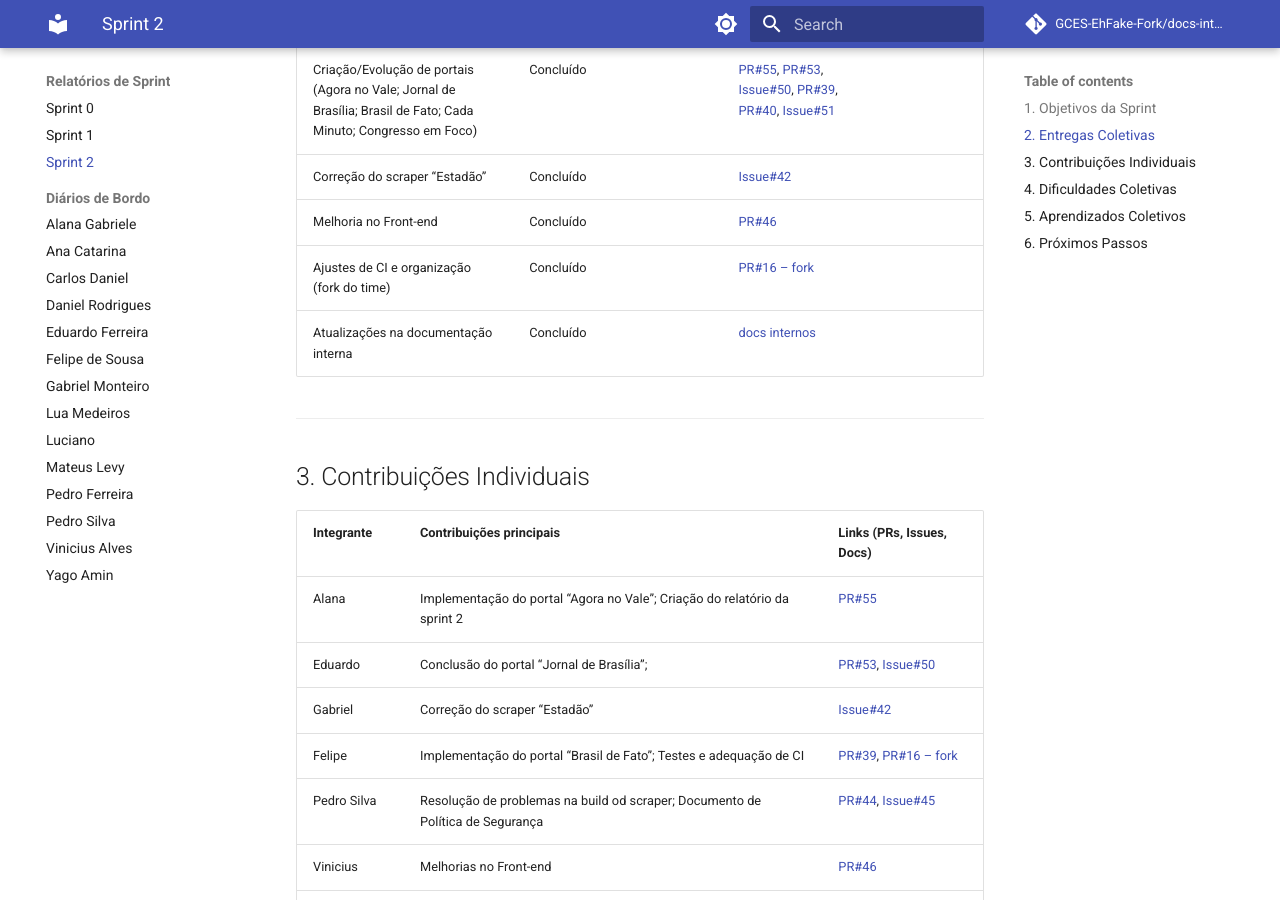
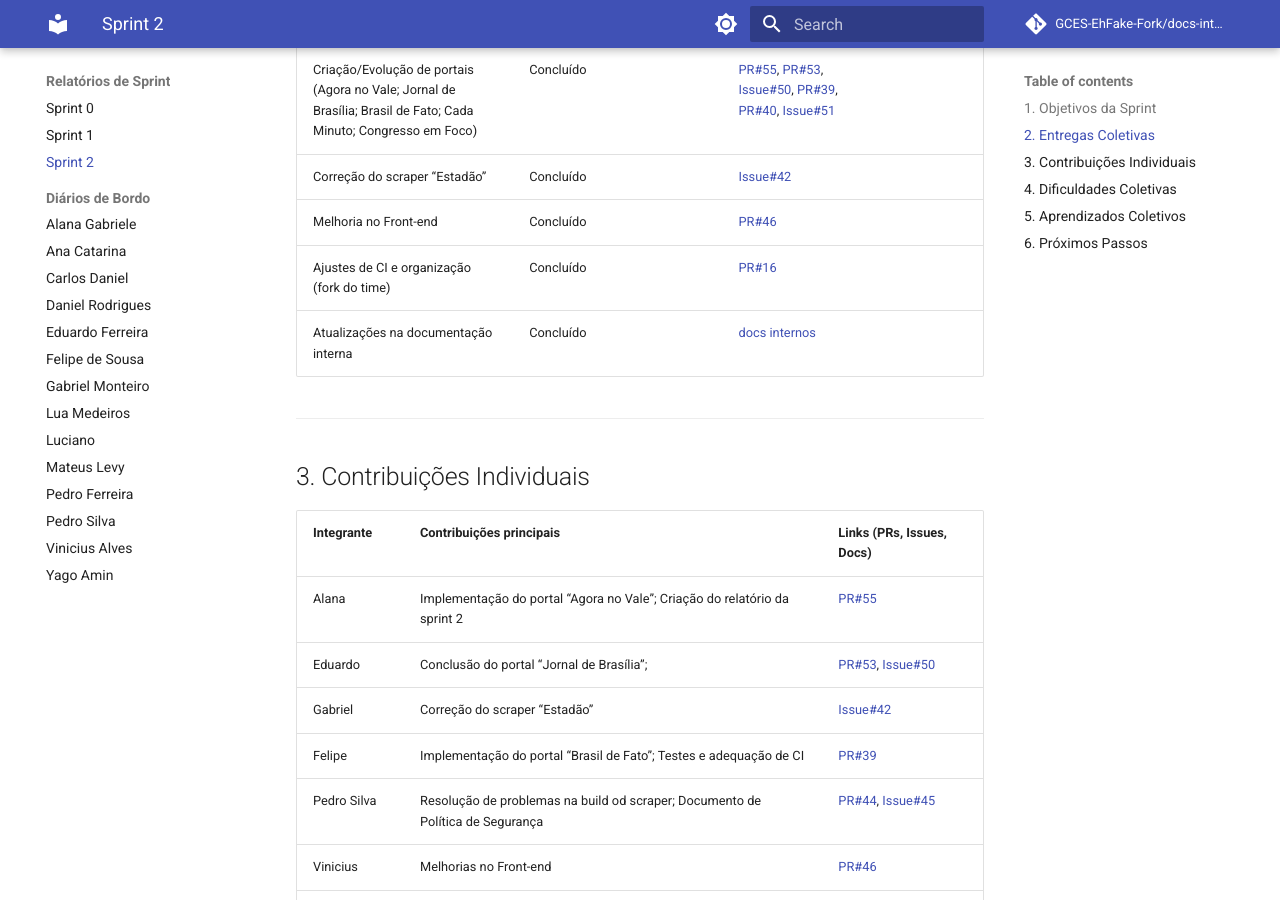
Before and after one commit to GCES-EhFake-Fork/docs-interno, an MkDocs documentation site: the page built from docs/sprints/sprint2.md, in a window 1280 px wide and 900 px high, scrolled down 684 px. Built offline with MkDocs 1.6.1 and Material for MkDocs 9.7.7, drawn with Linux system fonts in a browser that asks for light colours; comment, search, counter and statistics services are not loaded.

Commit message:
docs: Add Sprint 2 contribution report

```diff
--- a/docs/sprints/sprint2.md
+++ b/docs/sprints/sprint2.md
@@ -23,7 +23,7 @@
 | Criação/Evolução de portais (Agora no Vale; Jornal de Brasília; Brasil de Fato; Cada Minuto; Congresso em Foco) | Concluído                           | [PR#55](https://github.com/EH-FAKE/check-up/pull/55), [PR#53](https://github.com/EH-FAKE/check-up/pull/53), [Issue#50](https://github.com/EH-FAKE/check-up/issues/50), [PR#39](https://github.com/EH-FAKE/check-up/pull/39), [PR#40](https://github.com/EH-FAKE/check-up/pull/40), [Issue#51](https://github.com/EH-FAKE/check-up/issues/51) |             |
 | Correção do scraper “Estadão”                                                                                   | Concluído                           | [Issue#42](https://github.com/EH-FAKE/check-up/issues/42)                                                                                                                                                                                                                                                                                    |             |
 | Melhoria no Front-end                                                                                           | Concluído                           | [PR#46](https://github.com/EH-FAKE/check-up/pull/46)                                                                                                                                                                                                                                                                                         |             |
-| Ajustes de CI e organização (fork do time)                                                                      | Concluído                           | [PR#16 – fork](https://github.com/GCES-EhFake-Fork/checkUp/pull/16)                                                                                                                                                                                                                                                                          |             |
+| Ajustes de CI e organização (fork do time)                                                                      | Concluído                           | [PR#16](https://github.com/GCES-EhFake-Fork/checkUp/pull/16)                                                                                                                                                                                                                                                                                 |             |
 | Atualizações na documentação interna                                                                            | Concluído                           | [docs internos](https://gces-ehfake-fork.github.io/docs-interno/)                                                                                                                                                                                                                                                                            |             |
 
 ---
@@ -35,7 +35,7 @@
 | Alana          | Implementação do portal “Agora no Vale”; Criação do relatório da sprint 2                 | [PR#55](https://github.com/EH-FAKE/check-up/pull/55)                                                                                                                                                                     |
 | Eduardo        | Conclusão do portal “Jornal de Brasília”;                                                 | [PR#53](https://github.com/EH-FAKE/check-up/pull/53), [Issue#50](https://github.com/EH-FAKE/check-up/issues/50)                                                                                                          |
 | Gabriel        | Correção do scraper “Estadão”                                                             | [Issue#42](https://github.com/EH-FAKE/check-up/issues/42)                                                                                                                                                                |
-| Felipe         | Implementação do portal “Brasil de Fato”; Testes e adequação de CI                        | [PR#39](https://github.com/EH-FAKE/check-up/pull/39), [PR#16 – fork](https://github.com/GCES-EhFake-Fork/checkUp/pull/16)                                                                                                |
+| Felipe         | Implementação do portal “Brasil de Fato”; Testes e adequação de CI                        | [PR#39](https://github.com/EH-FAKE/check-up/pull/39)                                                                                                                                                                     |
 | Pedro Silva    | Resolução de problemas na build od scraper; Documento de Política de Segurança            | [PR#44](https://github.com/EH-FAKE/check-up/pull/44), [Issue#45](https://github.com/EH-FAKE/check-up/issues/45)                                                                                                          |
 | Vinicius       | Melhorias no Front-end                                                                    | [PR#46](https://github.com/EH-FAKE/check-up/pull/46)                                                                                                                                                                     |
 | Mateus Levy    | Implementação do portal Poder360;                                                         | [Commit](https://github.com/GCES-EhFake-Fork/checkUp/commit/762469c5b3a75c3ef8e5c006c56e1b9ee5223716)                                                                                                                    |
```
